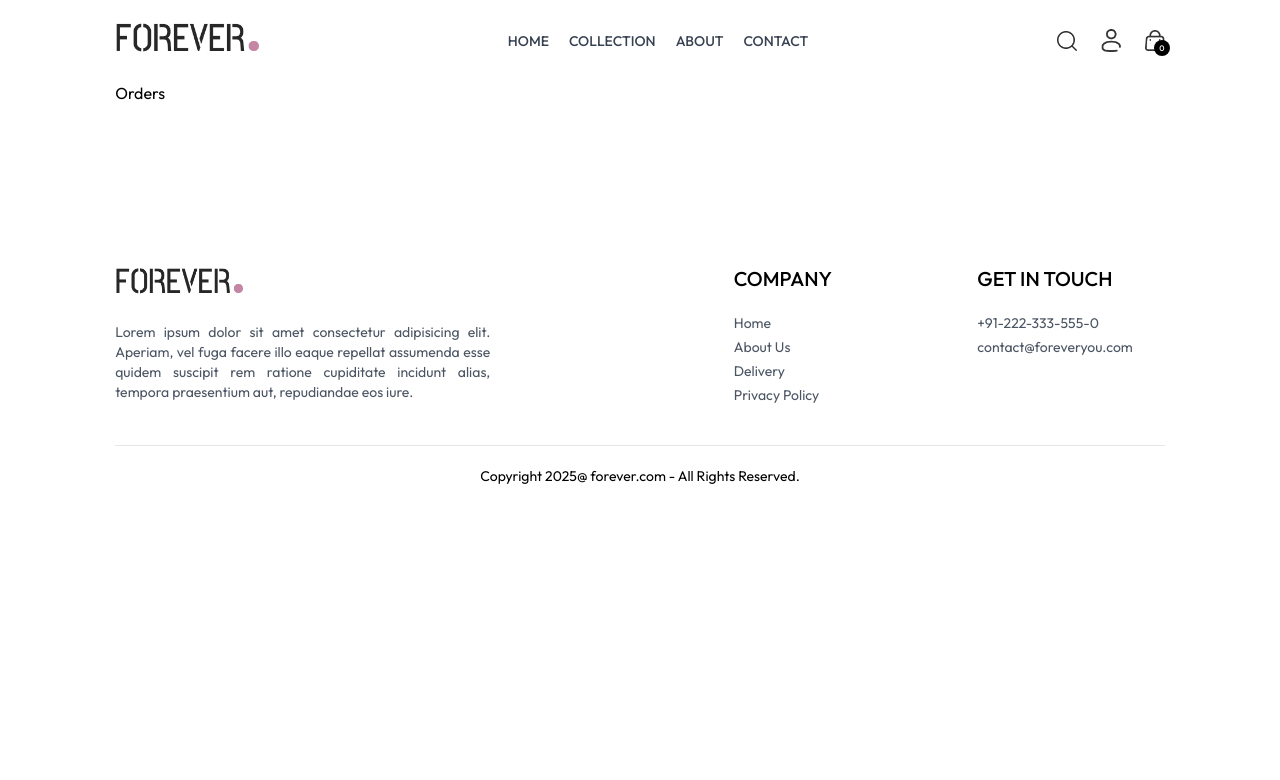
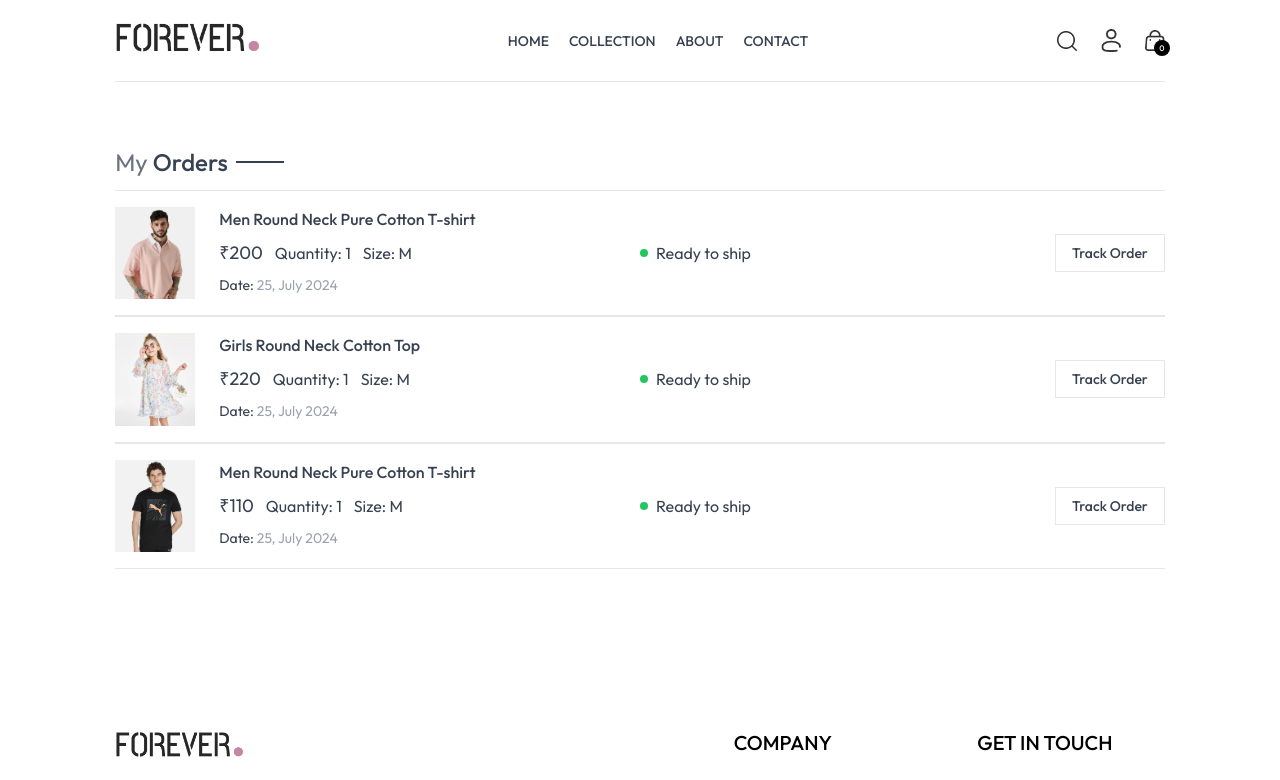
Before and after one commit to ashutosh1506/ecommerce-project, a React app in the folder frontend/: page /orders in a window 1280 px wide. Shown: the top 780 px of the page. Built offline with nearby package versions, Linux system fonts and the light colour scheme; the HTML template or start-up script is replaced by a standard one.

Commit message:
Update Orders.jsx

```diff
--- a/frontend/src/pages/Orders.jsx
+++ b/frontend/src/pages/Orders.jsx
@@ -1,7 +1,51 @@
-import React from "react";
+import React, { useContext } from "react";
+import { ShopContext } from "../context/ShopContext";
+import Title from "../components/Title";
+const Orders = () => {
+  const { products, currency } = useContext(ShopContext);
+  return (
+    <div className="border-t pt-16">
+      <div className="text-2xl">
+        <Title text1="My" text2="Orders" />
+      </div>
 
-const Orders = () => {
-  return <div>Orders</div>;
+      <div>
+        {products.slice(1, 4).map((item, index) => (
+          <div
+            key={index}
+            className="py-4 border-t border-b text-gray-700 flex flex-col md:flex-row md:items-center md:justify-between gap-4"
+          >
+            <div className="flex items-start gap-6 text-sm">
+              <img src={item.image[0]} className="w-16 sm:w-20" alt="" />
+              <div>
+                <p className="sm:text-base font-medium">{item.name}</p>
+                <div className="flex items-center gap-3 mt-2 text-base text-gray-700">
+                  <p className="text-lg">
+                    {currency}
+                    {item.price}
+                  </p>
+                  <p>Quantity: 1</p>
+                  <p>Size: M</p>
+                </div>
+                <p className="mt-2">
+                  Date: <span className="text-gray-400">25, July 2024</span>
+                </p>
+              </div>
+            </div>
+            <div className="md:w-1/2 flex justify-between">
+              <div className="flex items-center gap-2">
+                <p className="min-w-2 h-2 rounded-full bg-green-500"></p>
+                <p className="text-sm md:text-base">Ready to ship</p>
+              </div>
+              <button className="border px-4 py-2 text-sm font-medium">
+                Track Order
+              </button>
+            </div>
+          </div>
+        ))}
+      </div>
+    </div>
+  );
 };
 
 export default Orders;
```
